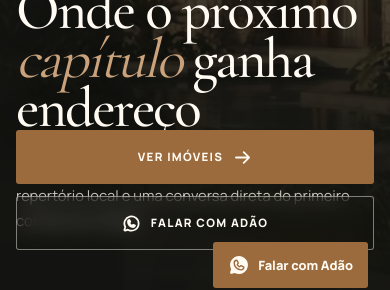
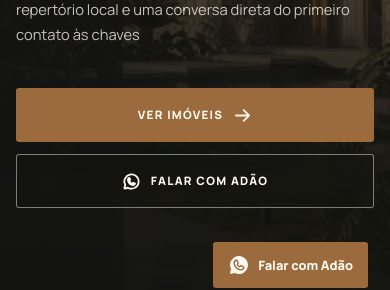
Before and after one commit to Track-For/site-corretor-de-imoveis-adao, a Next.js app: page / in a window 390 px wide. Shown: the part 534-824 px from the top of the page. Built offline with nearby package versions, Linux system fonts and the light colour scheme; no server answers.

Commit message:
fix: prevent mobile hero actions overlap

```diff
--- a/app/globals.css
+++ b/app/globals.css
@@ -2435,8 +2435,11 @@ h3 {
   .hero__content {
     display: flex;
     min-height: max(720px, calc(100dvh - var(--header-height)));
-    align-items: flex-end;
-    padding-block: 96px 78px;
+    flex-direction: column;
+    align-items: stretch;
+    justify-content: flex-end;
+    gap: 24px;
+    padding-block: 72px max(120px, calc(96px + env(safe-area-inset-bottom)));
   }
 
   .hero__copy {
@@ -2445,7 +2448,7 @@ h3 {
   }
 
   .hero__story {
-    inset: auto 0 220px;
+    inset: auto 0 250px;
     align-items: end;
     height: min(70vh, 560px);
     transform: none;
@@ -2484,8 +2487,7 @@ h3 {
   }
 
   .hero__actions {
-    bottom: 78px;
-    left: 0;
+    position: static;
     width: 100%;
     display: grid;
     grid-template-columns: 1fr;
```
